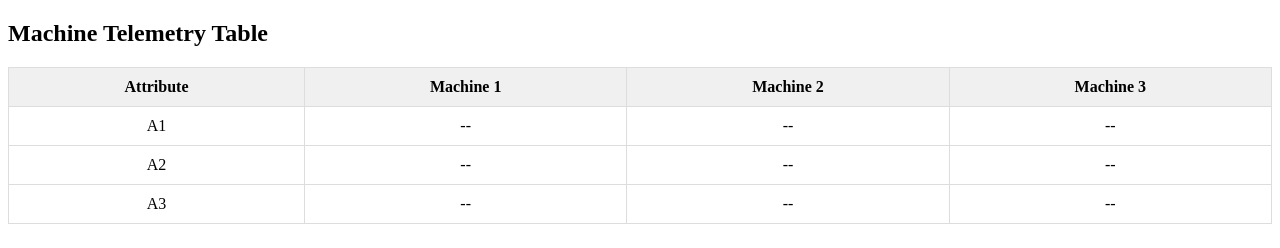
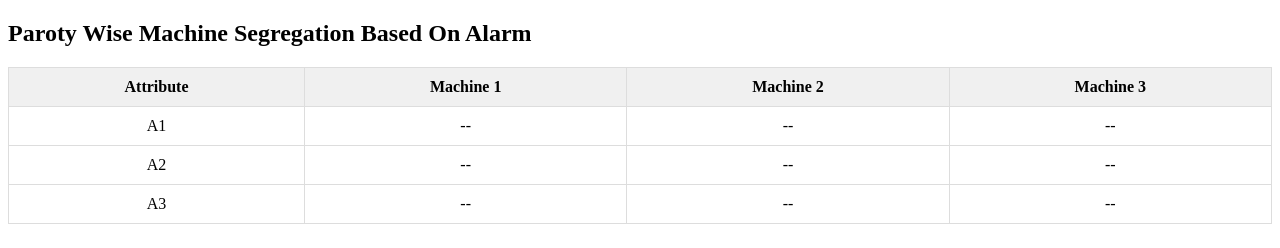
Before and after one commit to chinmay13tailor/index, a plain HTML site: page index.html in a window 1280 px wide. Drawn offline with Linux system fonts and the light colour scheme.

Commit message:
index.html

```diff
--- a/index.html
+++ b/index.html
@@ -1,7 +1,7 @@
 <!DOCTYPE html>
 <html>
 <head>
-  <title>Machine Telemetry Table</title>
+  <title>Paroty Wise Machine Segregation Based On Alarm</title>
   <style>
     table { width:100%; border-collapse:collapse; }
     th, td { border:1px solid #ddd; padding:10px; text-align:center; }
@@ -10,7 +10,7 @@
   </style>
 </head>
 <body>
-  <h2>Machine Telemetry Table</h2>
+  <h2>Paroty Wise Machine Segregation Based On Alarm</h2>
   <table>
     <thead>
       <tr id="header-row">
```
